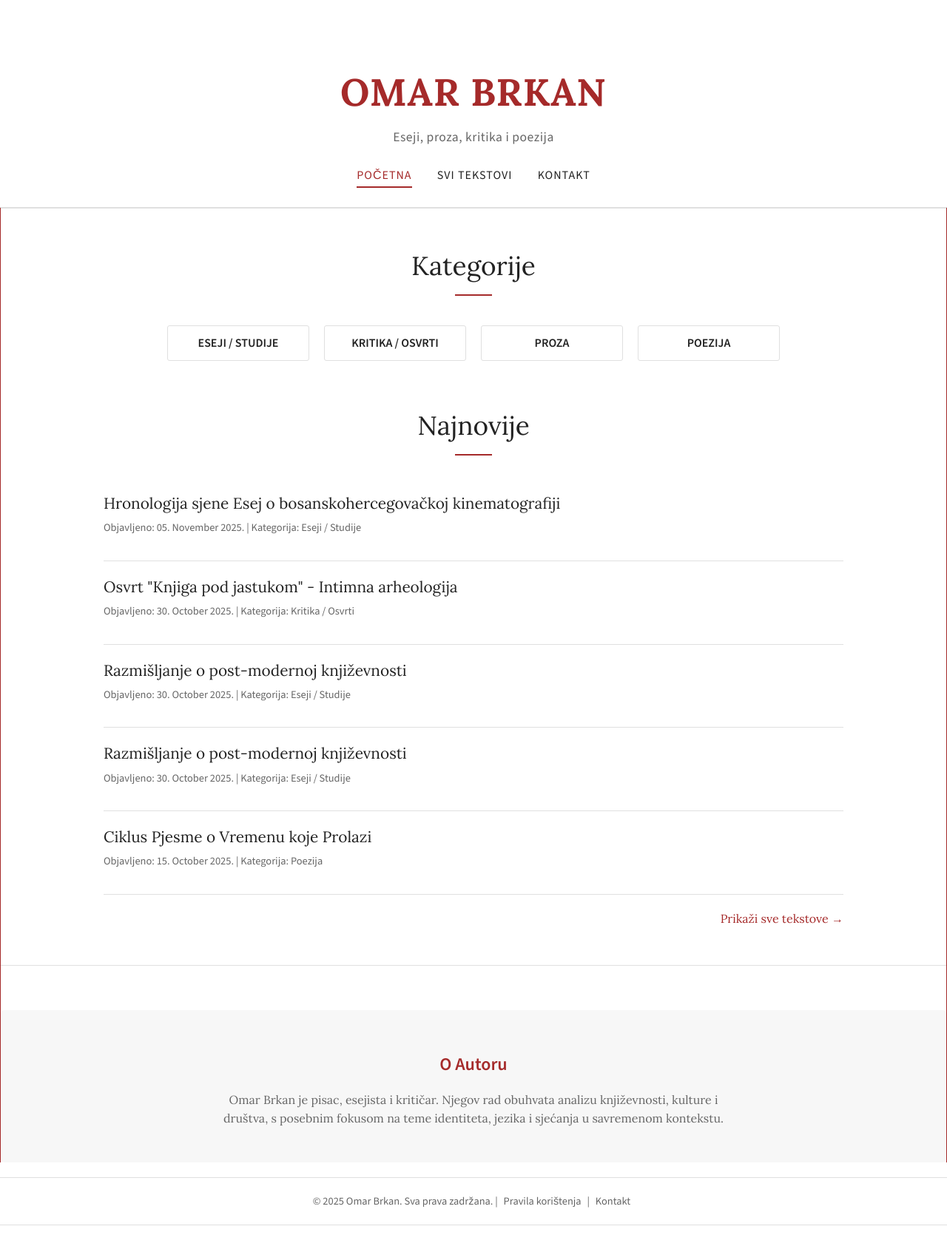
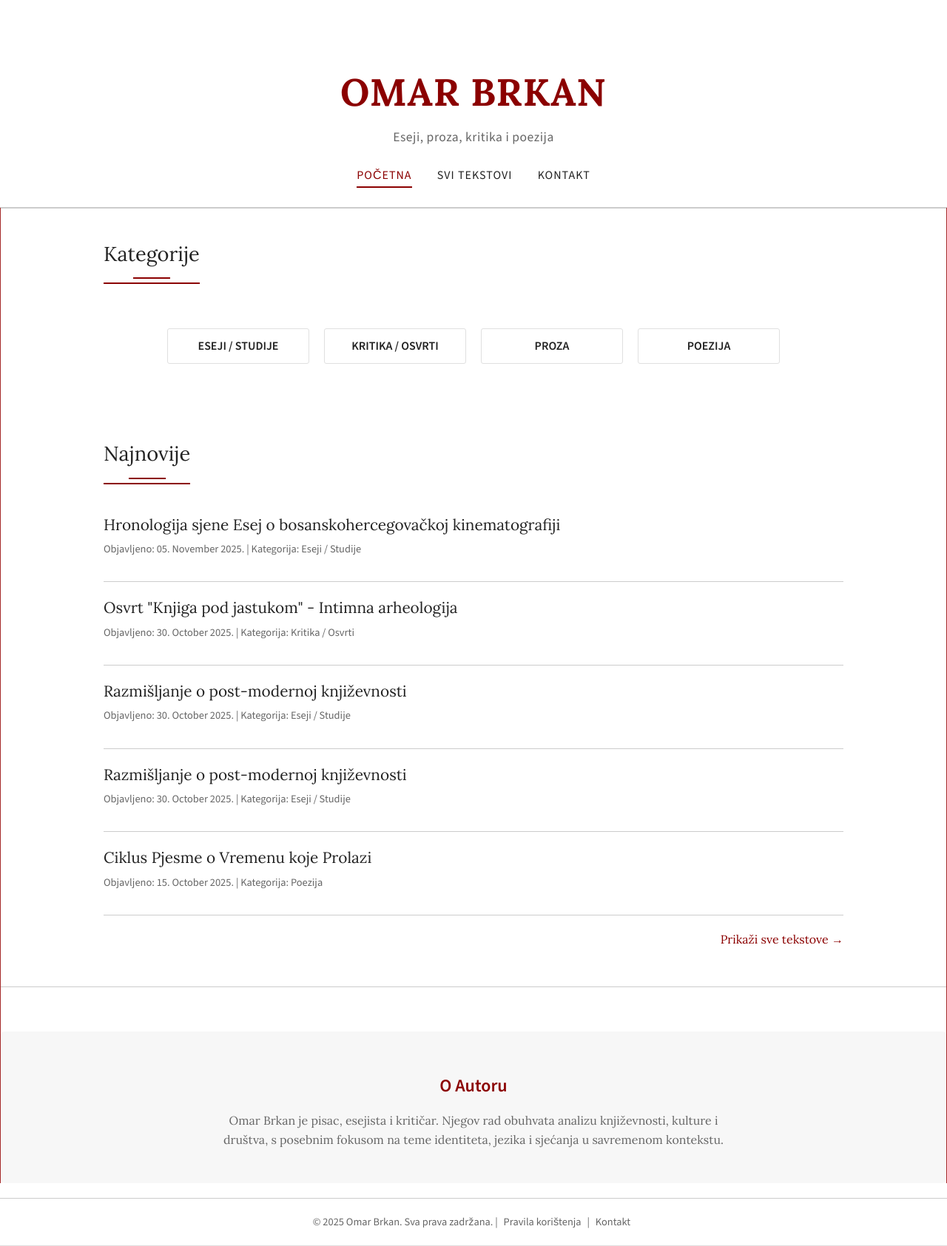
Before and after one commit to omarbrkan/omarbrkan.github.io, a Jekyll site: the page built from index.html, in a window 1280 px wide. Shown: the whole page at 74% size. Built offline with Jekyll 4.4.1, drawn with Linux system fonts in a browser that asks for light colours; before the commit the page ends 1657 px from its top, so only the background shows below that.

Commit message:
Update default.html

```diff
--- a/_layouts/default.html
+++ b/_layouts/default.html
@@ -17,12 +17,12 @@
             --primary-font: 'Lora', Georgia, serif;
             --secondary-font: 'Source Sans 3', 'Helvetica Neue', Arial, sans-serif;
             --text-dark: #222;
-            --accent-color: #A52A2A;
+            --accent-color: #8b0000;
             --background-light: #FFFFFF;
             --border-light: #E0E0E0;
             --muted-text: #666;
             --accent-border-color: #A52A2A;
-            --light-border-color: #E0E0E0;
+            --light-border-color: #ccc;
         }
 
         body {
@@ -94,13 +94,17 @@
         }
 
         .section-title {
-            font-size: 2.2em;
+            font-size: 1.7em;
+            font-family: var(--font-serif);
             text-align: center;
-            margin-top: 50px;
-            margin-bottom: 30px;
+            margin-top: 40px;
+            margin-bottom: 20px;
             font-weight: 400;
             color: var(--text-dark);
             position: relative;
+            display: inline-block;
+    border-bottom: 2px solid var(--accent-color);
+    padding-bottom: 5px;
         }
 
         .section-title::after {
```
